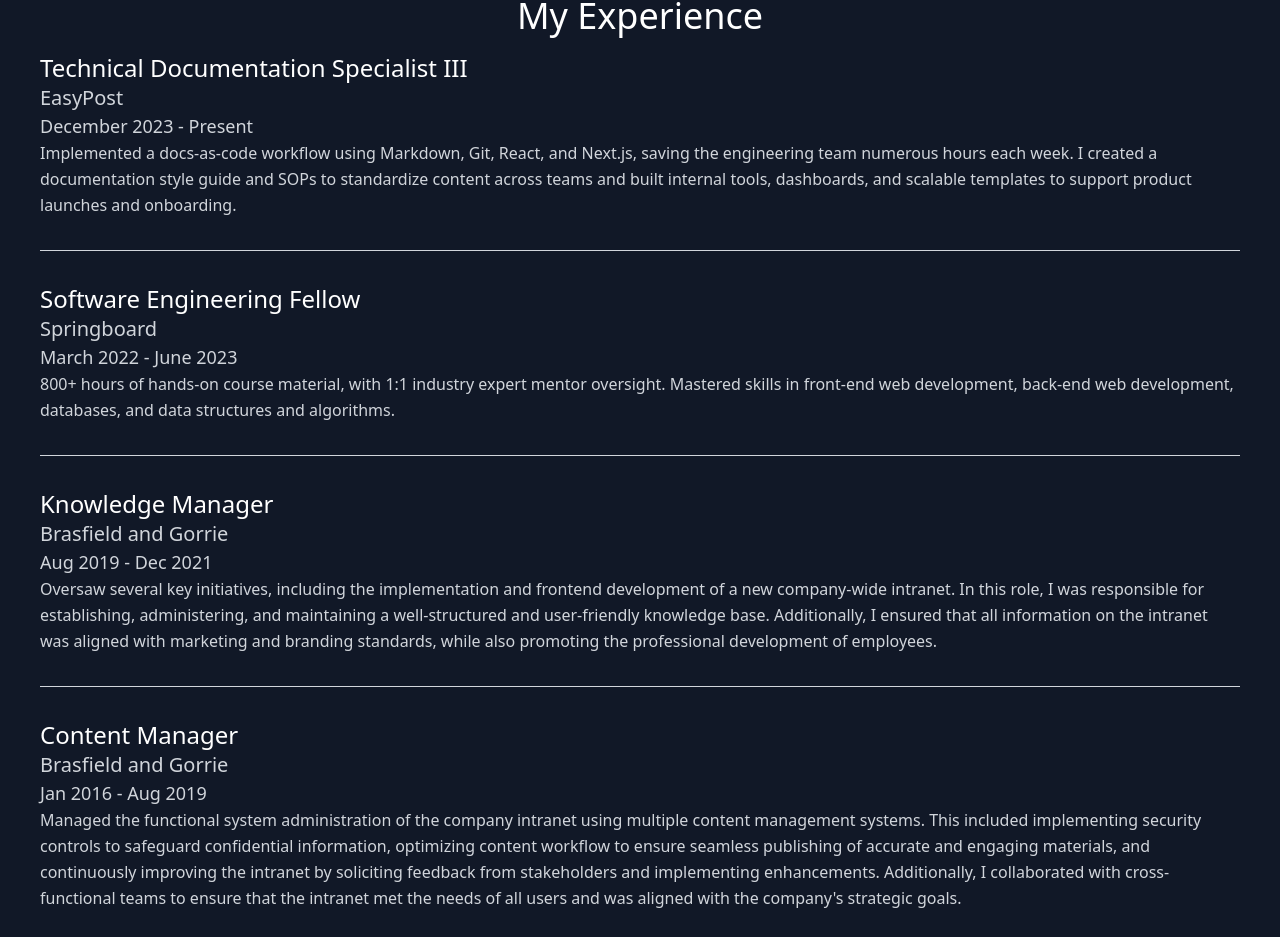
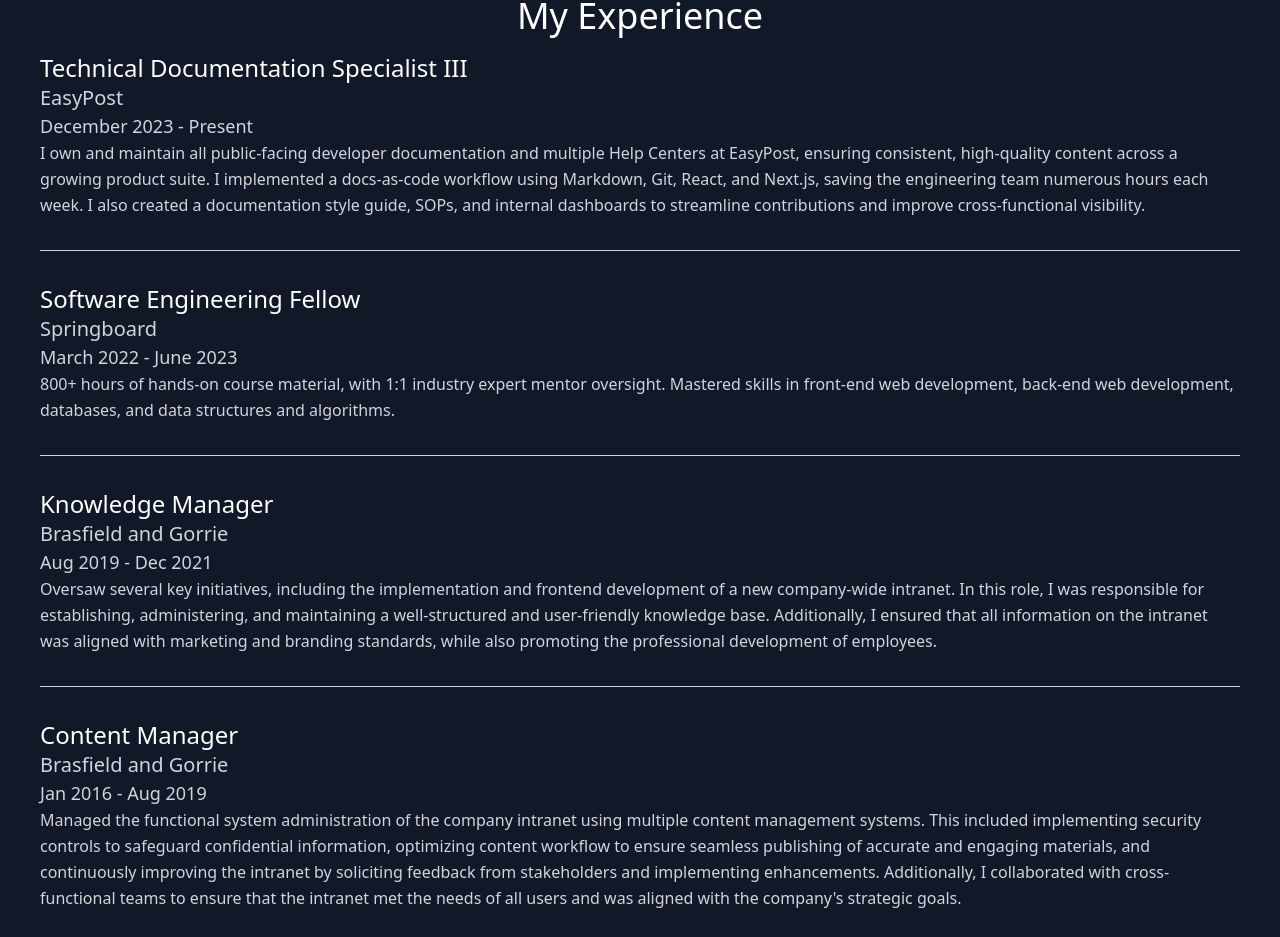
Before and after one commit to hollyabrams/portfolio, a React (Create React App) app: page / in a window 1280 px wide. Shown: the part 2490-3427 px from the top of the page. Built offline with nearby package versions, Linux system fonts and the light colour scheme.

Commit message:
updated work history

```diff
--- a/src/data.js
+++ b/src/data.js
@@ -84,7 +84,7 @@
     title: 'Technical Documentation Specialist III',
     company: 'EasyPost',
     duration: 'December 2023 - Present',
-    description: 'Implemented a docs-as-code workflow using Markdown, Git, React, and Next.js, saving the engineering team numerous hours each week. I created a documentation style guide and SOPs to standardize content across teams and built internal tools, dashboards, and scalable templates to support product launches and onboarding.',
+    description: 'I own and maintain all public-facing developer documentation and multiple Help Centers at EasyPost, ensuring consistent, high-quality content across a growing product suite. I implemented a docs-as-code workflow using Markdown, Git, React, and Next.js, saving the engineering team numerous hours each week. I also created a documentation style guide, SOPs, and internal dashboards to streamline contributions and improve cross-functional visibility.',
   },
   {
     title: 'Software Engineering Fellow',
```
Also changed, not shown: 41 other files (tests, documents, lock files or other folders).
